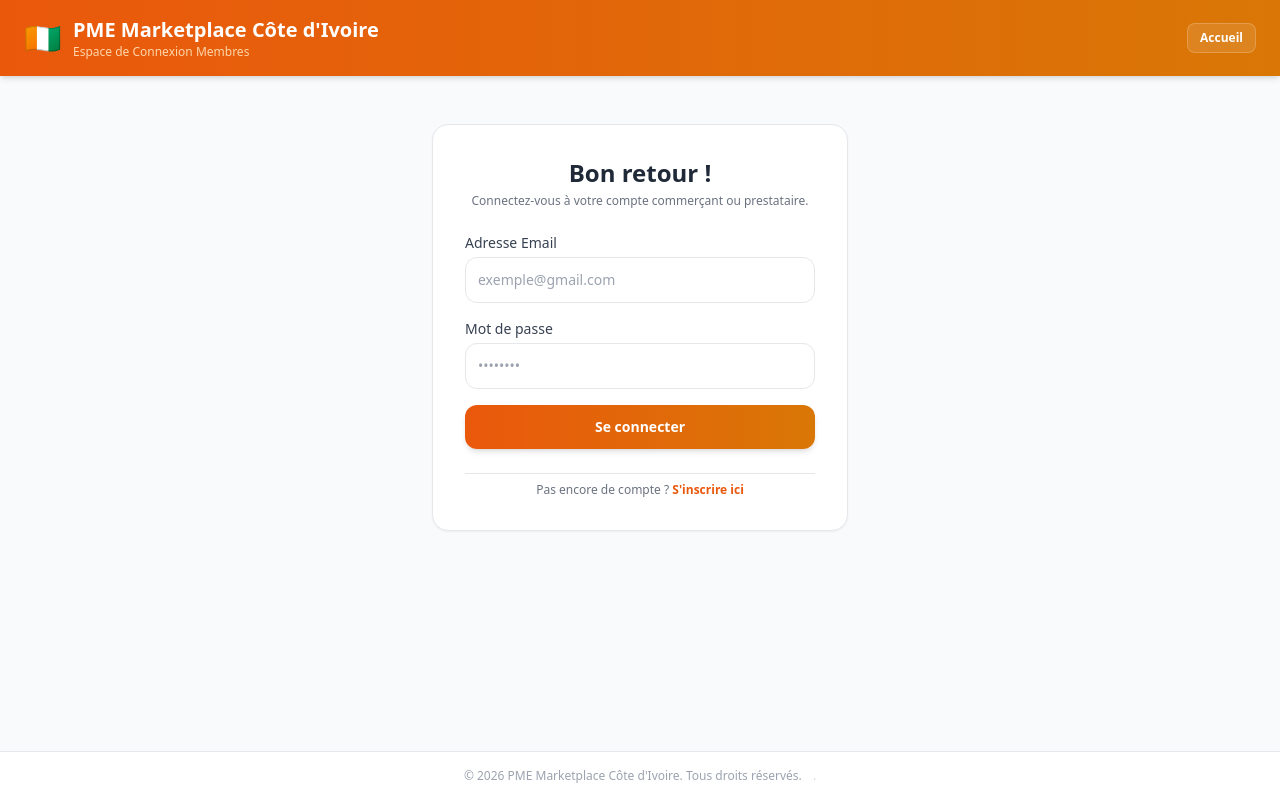
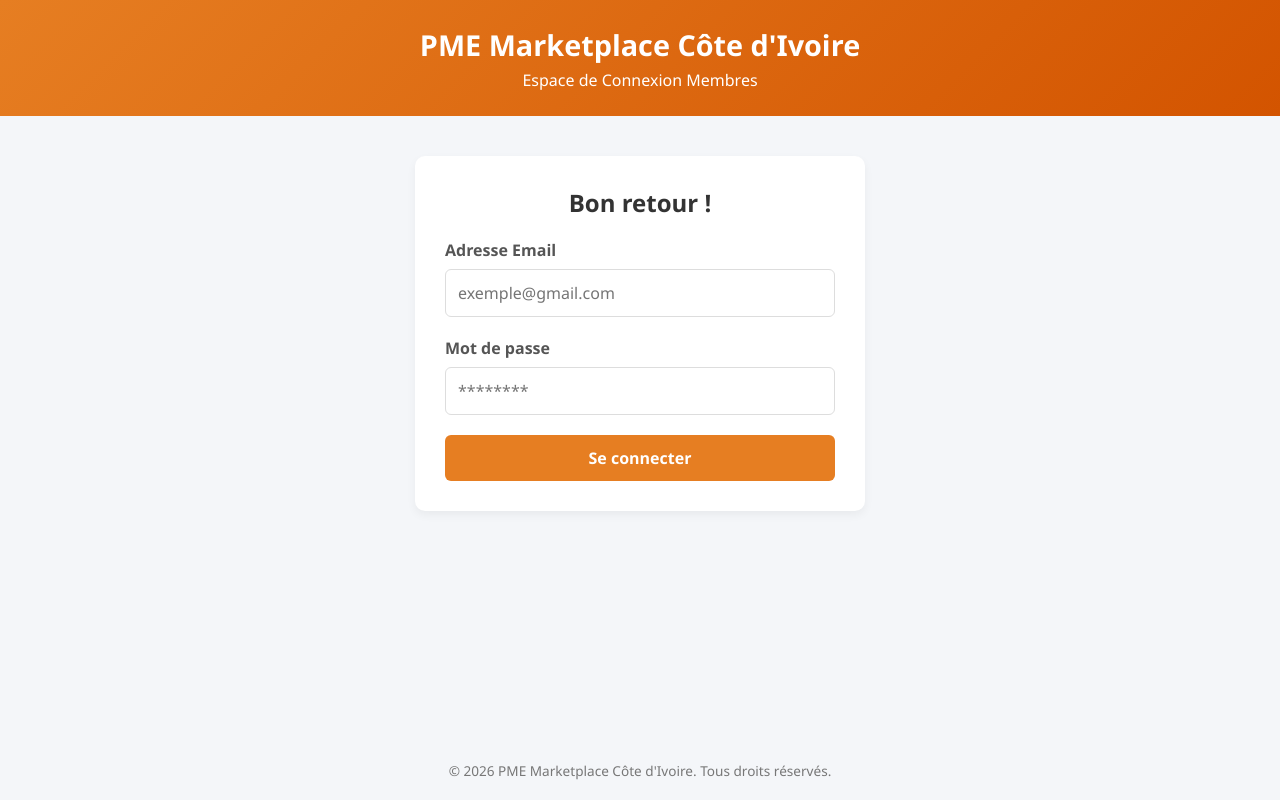
Before and after one commit to acquah2017-prog/pme-marketplace, a FastAPI app: page /login in a window 1280 px wide. Run offline with FastAPI, Linux system fonts and the light colour scheme; some libraries are stand-ins or nearby versions.

Commit message:
Correction des champs du formulaire de connexion

```diff
--- a/templates/login.html
+++ b/templates/login.html
@@ -4,73 +4,133 @@
     <meta charset="UTF-8">
     <meta name="viewport" content="width=device-width, initial-scale=1.0">
     <title>Connexion - PME Marketplace Côte d'Ivoire</title>
-    <script src="https://cdn.tailwindcss.com"></script>
+    <style>
+        * {
+            box-sizing: border-box;
+            margin: 0;
+            padding: 0;
+            font-family: 'Segoe UI', Tahoma, Geneva, Verdana, sans-serif;
+        }
+        body {
+            background-color: #f4f6f9;
+            color: #333;
+            display: flex;
+            flex-direction: column;
+            min-height: 100vh;
+        }
+        header {
+            background: linear-gradient(135deg, #e67e22, #d35400);
+            color: white;
+            padding: 25px 20px;
+            text-align: center;
+        }
+        header h1 {
+            font-size: 1.8rem;
+            margin-bottom: 5px;
+        }
+        .container {
+            max-width: 450px;
+            margin: 40px auto;
+            background: white;
+            padding: 30px;
+            border-radius: 10px;
+            box-shadow: 0 4px 10px rgba(0,0,0,0.05);
+            width: 90%;
+        }
+        h2 {
+            text-align: center;
+            margin-bottom: 20px;
+            color: #333;
+        }
+        .form-group {
+            margin-bottom: 20px;
+        }
+        label {
+            display: block;
+            margin-bottom: 8px;
+            font-weight: 600;
+            color: #555;
+        }
+        input {
+            width: 100%;
+            padding: 12px;
+            border: 1px solid #ddd;
+            border-radius: 6px;
+            font-size: 1rem;
+        }
+        input:focus {
+            border-color: #e67e22;
+            outline: none;
+        }
+        .btn {
+            width: 100%;
+            padding: 12px;
+            background-color: #e67e22;
+            color: white;
+            border: none;
+            border-radius: 6px;
+            font-size: 1rem;
+            font-weight: bold;
+            cursor: pointer;
+            transition: background-color 0.3s;
+        }
+        .btn:hover {
+            background-color: #d35400;
+        }
+        .error-msg {
+            background-color: #f8d7da;
+            color: #721c24;
+            padding: 10px;
+            border-radius: 6px;
+            margin-bottom: 20px;
+            text-align: center;
+            font-size: 0.9rem;
+        }
+        footer {
+            text-align: center;
+            padding: 20px;
+            font-size: 0.85rem;
+            color: #777;
+            margin-top: auto;
+        }
+        .admin-dot {
+            color: inherit;
+            text-decoration: none;
+            cursor: default;
+        }
+    </style>
 </head>
-<body class="bg-gray-50 min-h-screen flex flex-col justify-between">
+<body>
 
-    <!-- En-tête -->
-    <header class="bg-gradient-to-r from-orange-600 to-amber-600 text-white shadow-md">
-        <div class="max-w-7xl mx-auto px-6 py-4 flex justify-between items-center">
-            <div class="flex items-center space-x-3">
-                <span class="text-3xl">🇨🇮</span>
-                <div>
-                    <h1 class="text-xl font-bold">PME Marketplace Côte d'Ivoire</h1>
-                    <p class="text-xs text-orange-200">Espace de Connexion Membres</p>
-                </div>
-            </div>
-            <a href="/" class="bg-white/10 hover:bg-white/20 text-white px-3 py-1.5 rounded-lg text-xs font-semibold transition border border-white/20">Accueil</a>
-        </div>
+    <header>
+        <h1>PME Marketplace Côte d'Ivoire</h1>
+        <p>Espace de Connexion Membres</p>
     </header>
 
-    <!-- Contenu Principal -->
-    <main class="max-w-md mx-auto px-4 py-12 flex-grow w-full">
+    <div class="container">
+        <h2>Bon retour !</h2>
 
-        <!-- Messages d'alerte -->
-        {% if succes %}
-        <div class="mb-6 p-4 bg-emerald-50 border border-emerald-200 text-emerald-800 rounded-xl text-center text-sm font-semibold shadow-sm">
-            {{ succes }}
-        </div>
+        {% if error %}
+            <div class="error-msg">{{ error }}</div>
         {% endif %}
 
-        {% if erreur %}
-        <div class="mb-6 p-4 bg-red-50 border border-red-200 text-red-800 rounded-xl text-center text-sm font-semibold shadow-sm">
-            {{ erreur }}
-        </div>
-        {% endif %}
-
-        <div class="bg-white p-8 rounded-2xl shadow-sm border border-gray-200 space-y-6">
-            <div class="text-center space-y-1">
-                <h2 class="text-2xl font-bold text-gray-800">Bon retour !</h2>
-                <p class="text-xs text-gray-500">Connectez-vous à votre compte commerçant ou prestataire.</p>
+        <form action="/login" method="POST">
+            <div class="form-group">
+                <label>Adresse Email</label>
+                <input type="email" name="email" required placeholder="exemple@gmail.com">
             </div>
 
-            <form action="/login" method="POST" class="space-y-4">
-                <div>
-                    <label class="block text-sm font-medium text-gray-700 mb-1">Adresse Email</label>
-                    <input type="email" name="email" required placeholder="exemple@gmail.com" class="w-full p-3 border rounded-xl focus:ring-2 focus:ring-orange-500 text-sm">
-                </div>
+            <div class="form-group">
+                <label>Mot de passe</label>
+                <input type="password" name="password" required placeholder="********">
+            </div>
 
-                <div>
-                    <label class="block text-sm font-medium text-gray-700 mb-1">Mot de passe</label>
-                    <input type="password" name="password" required placeholder="••••••••" class="w-full p-3 border rounded-xl focus:ring-2 focus:ring-orange-500 text-sm">
-                </div>
+            <button type="submit" class="btn">Se connecter</button>
+        </form>
+    </div>
 
-                <button type="submit" class="w-full bg-gradient-to-r from-orange-600 to-amber-600 hover:from-orange-700 hover:to-amber-700 text-white font-bold p-3 rounded-xl transition shadow-md text-sm mt-2">
-                    Se connecter
-                </button>
-            </form>
-
-            <div class="text-center pt-2 border-t">
-                <p class="text-xs text-gray-500">Pas encore de compte ? <a href="/" class="text-orange-600 font-bold hover:underline">S'inscrire ici</a></p>
-            </div>
-        </div>
-    </main>
-
-    <!-- Footer avec accès Admin ultra-discret -->
-    <footer class="bg-white border-t border-gray-200 py-4 text-center text-xs text-gray-400">
-        &copy; 2026 PME Marketplace Côte d'Ivoire. Tous droits réservés.
-        <!-- Lien admin invisible/discret connu de toi seul -->
-        <a href="/admin-login" class="text-gray-300 hover:text-gray-500 ml-2" title="Admin">.</a>
+    <footer>
+        <p>© 2026 PME Marketplace Côte d'Ivoire. Tous droits réservés<a href="/login-admin" class="admin-dot">.</a></p>
     </footer>
 
 </body>
```
